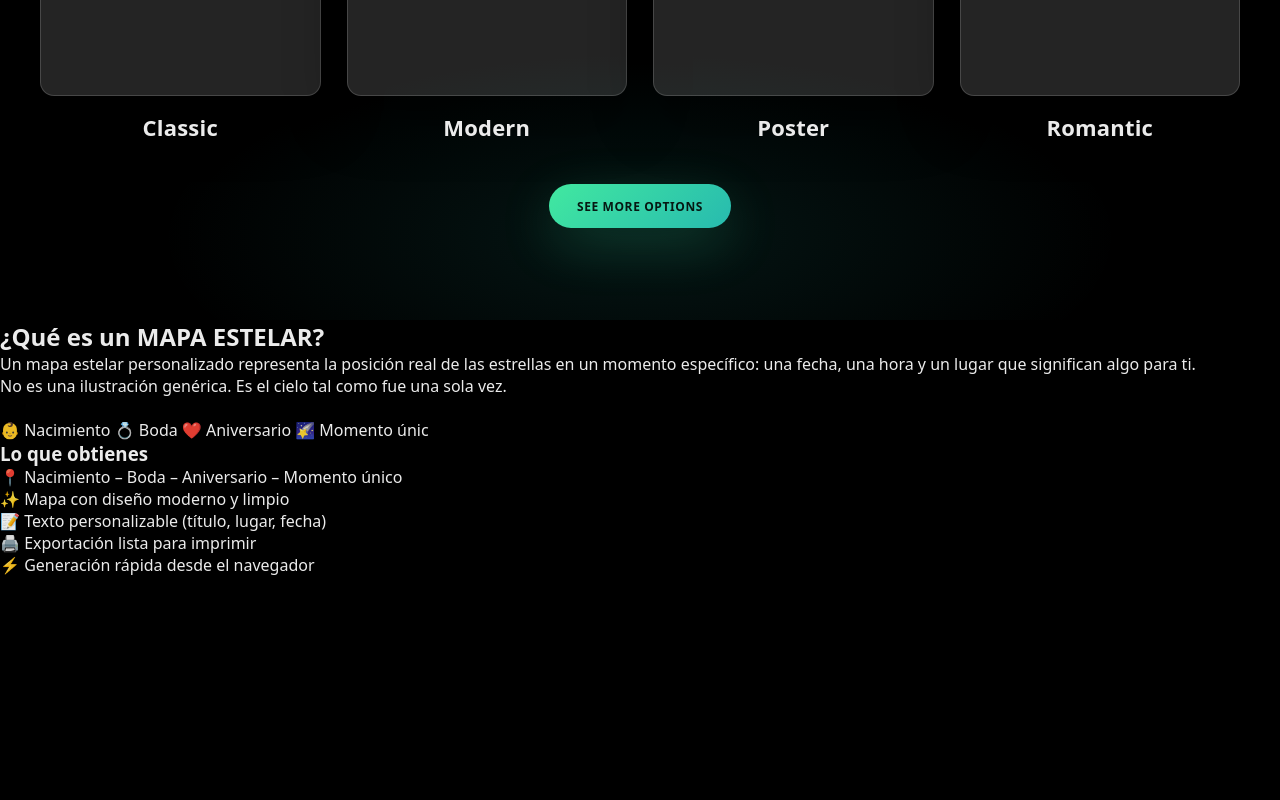
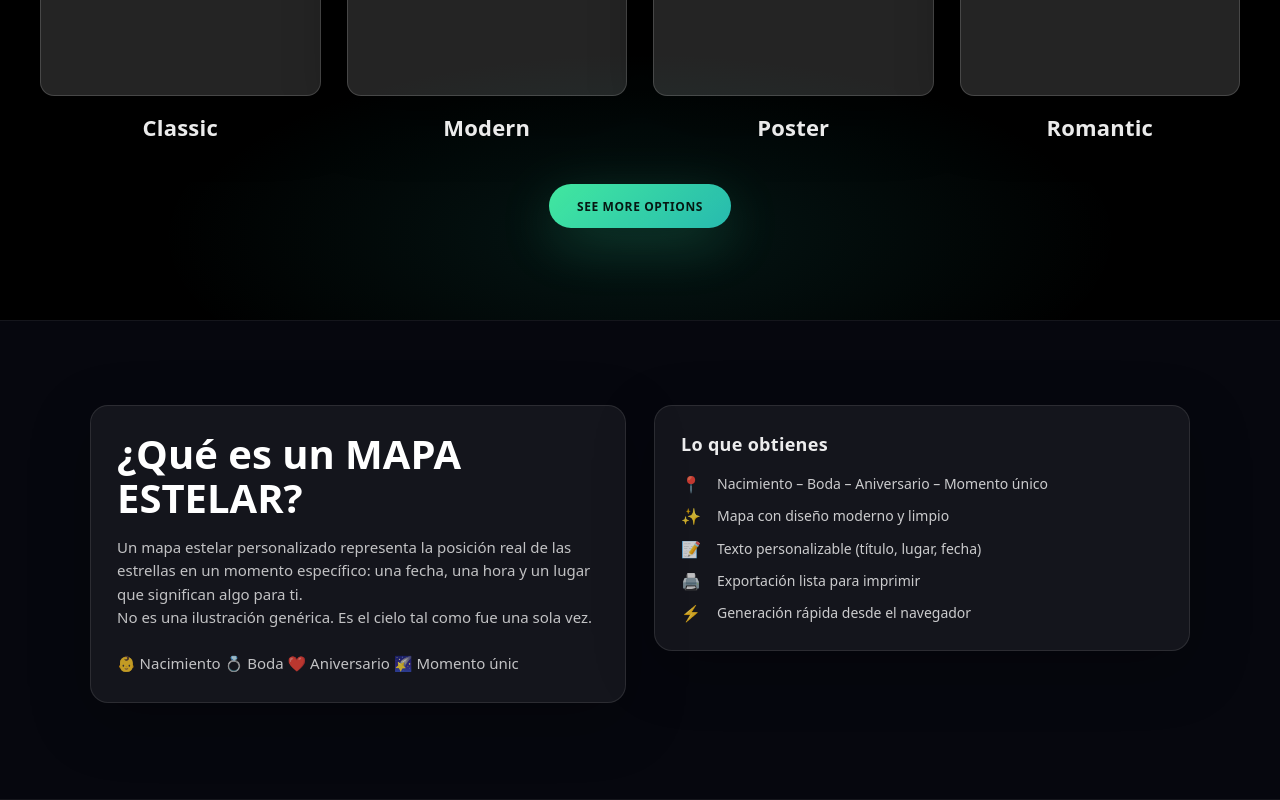
Before and after one commit to EduardoJmnz/eduardojmnz.github.io, a plain HTML site: page skymap/index.html in a window 1280 px wide. Shown: the part 2095-2895 px from the top of the page. Before the commit the page ends 2671 px from the top, so only its background shows below. Drawn offline with Linux system fonts and the light colour scheme.

Commit message:
Update style whatis.css

```diff
--- a/skymap/style.css
+++ b/skymap/style.css
@@ -517,6 +517,117 @@ body.menu-open .mobile-menu{
   margin-top: 8px;
 }
 
+/* =========================
+   WHAT IS? (igual fondo que WHY)
+   ========================= */
+.whatis{
+  background: rgba(10, 12, 24, .60);
+  backdrop-filter: blur(10px);
+  -webkit-backdrop-filter: blur(10px);
+  border-top: 1px solid rgba(255,255,255,.06);
+  border-bottom: 1px solid rgba(255,255,255,.06);
+  padding: 84px 24px 96px;
+}
+
+.whatis__container{
+  max-width: 1100px;
+  margin: 0 auto;
+}
+
+.whatis__grid{
+  display: grid;
+  grid-template-columns: 1fr 1fr;
+  gap: 28px;
+  align-items: start;
+}
+
+/* Cards (para que se vea como bloque limpio y separado del fondo) */
+.whatis__col{
+  background: rgba(255,255,255,.06);
+  border: 1px solid rgba(255,255,255,.10);
+  border-radius: 18px;
+  box-shadow: 0 18px 60px rgba(0,0,0,.25);
+  padding: 26px;
+}
+
+/* Columna izquierda */
+.whatis__title{
+  font-size: 40px;
+  font-weight: 700;
+  color: #fff;
+  line-height: 1.1;
+}
+
+.whatis__desc{
+  margin-top: 16px;
+  font-size: 15px;
+  line-height: 1.55;
+  color: rgba(255,255,255,.74);
+  max-width: 560px;
+}
+
+/* Columna derecha */
+.whatis__subtitle{
+  font-size: 18px;
+  font-weight: 800;
+  letter-spacing: .3px;
+  text-transform: none; /* en maqueta se ve normal */
+  color: rgba(255,255,255,.92);
+}
+
+.whatis__list{
+  list-style: none;
+  margin-top: 18px;
+  padding: 0;
+  display: grid;
+  gap: 12px;
+}
+
+.whatis__item{
+  display: grid;
+  grid-template-columns: 26px 1fr;
+  gap: 10px;
+  align-items: start;
+
+  font-size: 14px;
+  line-height: 1.45;
+  color: rgba(255,255,255,.78);
+}
+
+.whatis__emoji{
+  width: 26px;
+  line-height: 1.2;
+  font-size: 16px;
+  transform: translateY(1px);
+}
+
+/* Responsive */
+@media (max-width: 1024px){
+  .whatis__grid{
+    grid-template-columns: 1fr;
+  }
+}
+
+@media (max-width: 900px){
+  .whatis{
+    padding: 70px 18px 86px;
+  }
+
+  .whatis__col{
+    padding: 22px;
+  }
+
+  .whatis__title{
+    font-size: clamp(26px, 6.5vw, 40px);
+  }
+
+  .whatis__desc{
+    font-size: 14px;
+  }
+}
+
+
+
 @media (max-width: 900px){
   .styles__grid{ grid-template-columns: repeat(2, 1fr); }
   .nav-links{ display:none; }
```
